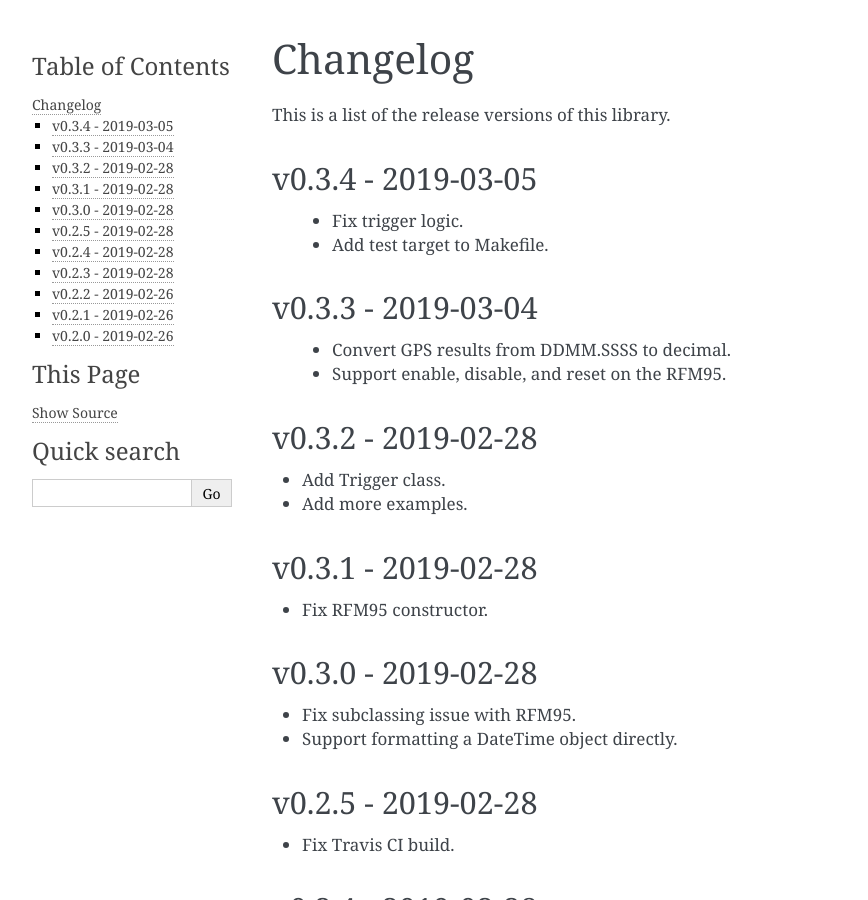
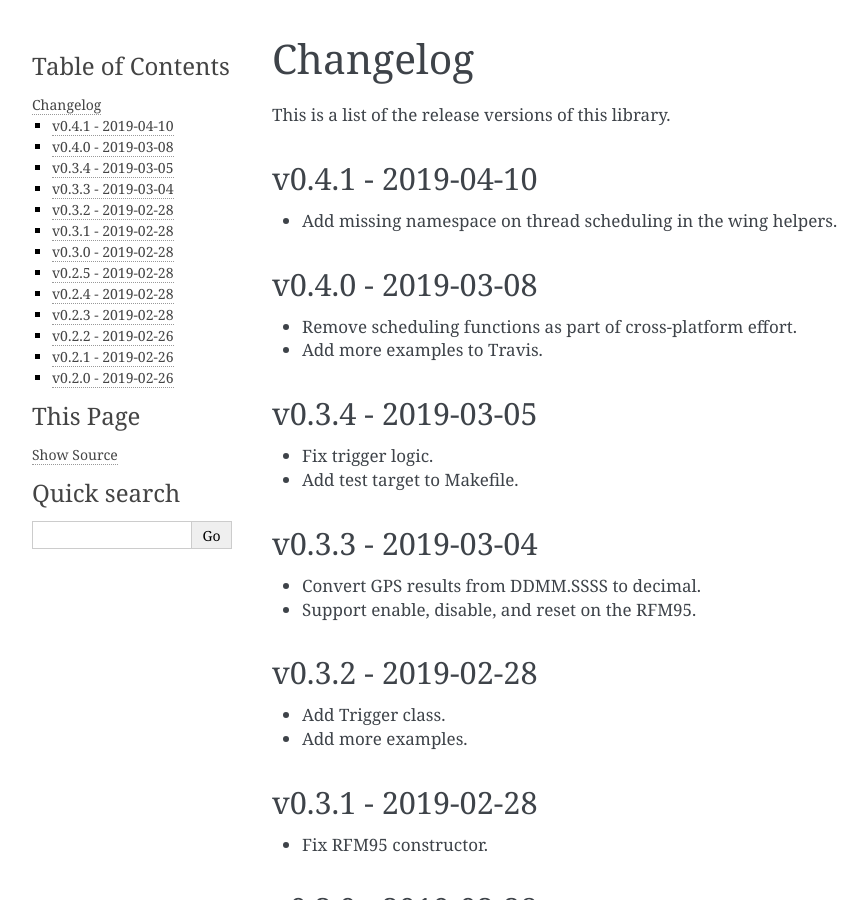
Before and after one commit to kisom/featherlib, a Sphinx documentation site: the page built from docs/changelog.rst, in a window 1280 px wide and 900 px high. Shown: the whole window, without its empty margins (148-1016 px from the left). Built offline with Sphinx 7.4.7, drawn with Linux system fonts in a browser that asks for light colours.

Commit message:
Bug fix and patch version bump.

```diff
--- a/CHANGELOG.txt
+++ b/CHANGELOG.txt
@@ -1,3 +1,7 @@
+2019-04-10 - v0.4.1
+
+  + Add missing namespace on thread scheduling in the wing helpers.
+
 2019-03-08 - v0.4.0
 
   + Remove scheduling functions as part of cross-platform effort.
--- a/docs/changelog.rst
+++ b/docs/changelog.rst
@@ -3,17 +3,29 @@ Changelog
 
 This is a list of the release versions of this library.
 
+v0.4.1 - 2019-04-10
+-------------------
+
+* Add missing namespace on thread scheduling in the wing helpers.
+
+v0.4.0 - 2019-03-08
+-------------------
+
+* Remove scheduling functions as part of cross-platform effort.
+* Add more examples to Travis.
+
+
 v0.3.4 - 2019-03-05
 -------------------
 
-  + Fix trigger logic.
-  + Add test target to Makefile.
+* Fix trigger logic.
+* Add test target to Makefile.
 
 v0.3.3 - 2019-03-04
 -------------------
 
-  + Convert GPS results from DDMM.SSSS to decimal.
-  + Support enable, disable, and reset on the RFM95.
+* Convert GPS results from DDMM.SSSS to decimal.
+* Support enable, disable, and reset on the RFM95.
 
 v0.3.2 - 2019-02-28
 -------------------
--- a/library.json
+++ b/library.json
@@ -14,7 +14,7 @@
         "type": "git",
         "url": "https://github.com/kisom/featherlib.git"
     },
-    "version": "0.4.0",
+    "version": "0.4.1",
     "license": "MIT",
     "frameworks": [
         "arduino"
```
Also changed, not shown: 2 other files.
